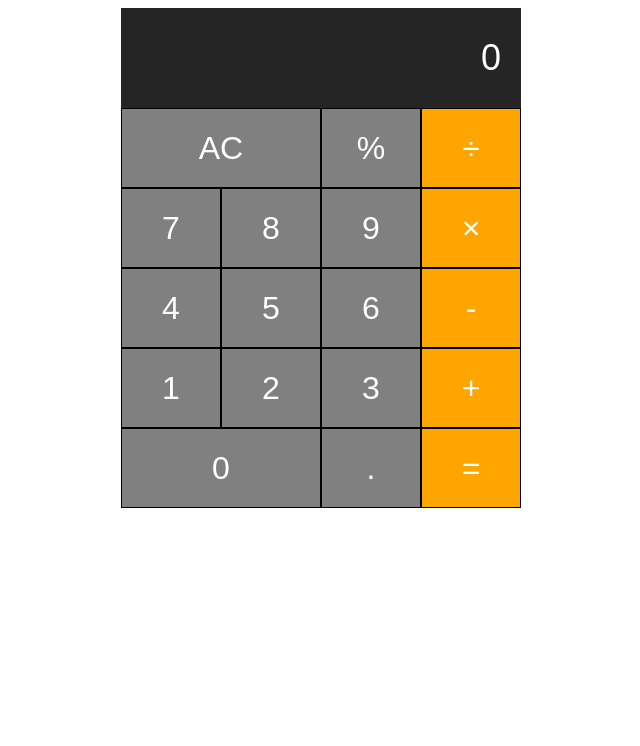
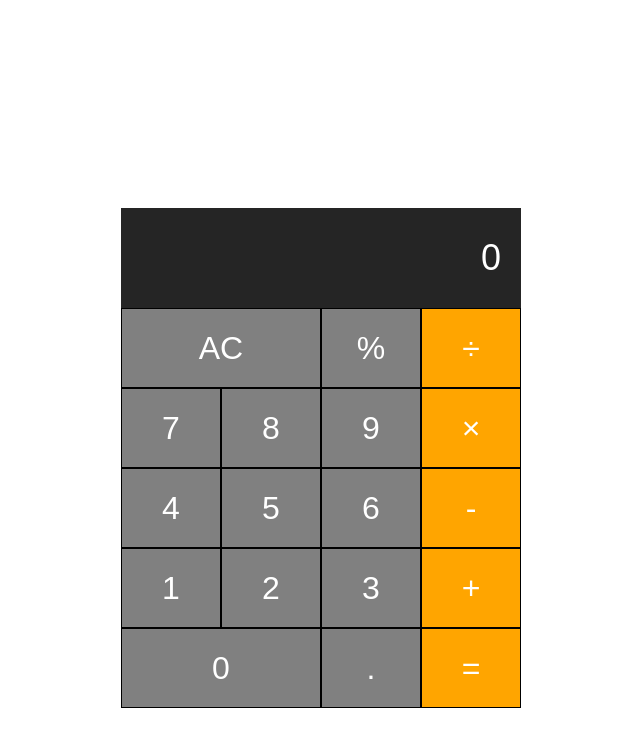
Before and after one commit to habibhakimsinaga69/kalkulator, a plain HTML site: page index.html in a window 1280 px wide. Shown: the whole page, without its empty margins (319-959 px from the left). Drawn offline with Linux system fonts and the light colour scheme.

Commit message:
padding 200px

```diff
--- a/style.css
+++ b/style.css
@@ -1,7 +1,7 @@
 .calculator{
     text-align: center;
     margin: 0 auto;
-    padding: 0 auto;
+    padding: 200px;
     width: 400px;
 }
 .calculator-screen{
```
